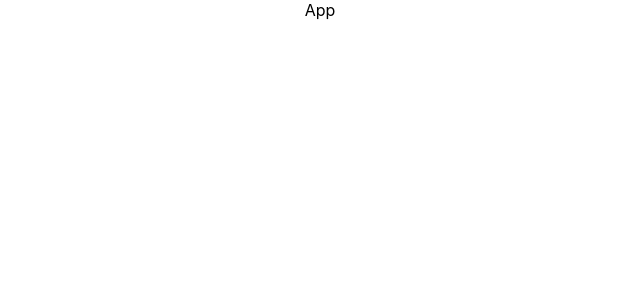
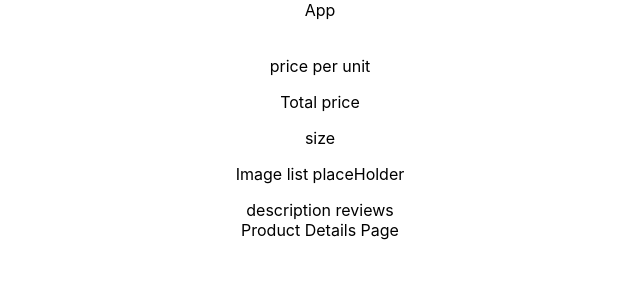
Before and after one commit to Marius-De-Allie/ProductView-React, a React (Create React App) app: page / in a window 1280 px wide. Shown: the top 300 px of the page, without its empty margins (320-960 px from the left). Built offline with nearby package versions, Linux system fonts and the light colour scheme.

Commit message:
Create new ProductDetails component, which will render specific product details

```diff
--- a/src/components/App.js
+++ b/src/components/App.js
@@ -1,10 +1,12 @@
 import React from 'react';
+import ProductDetails from './ProductDetails';
 import '../App.css';
 
 function App() {
   return (
     <div className="App">
       App
+      <ProductDetails />
     </div>
   );
 }
--- /dev/null
+++ b/src/components/ProductDetails.js
@@ -0,0 +1,25 @@
+import React from 'react';
+
+const ProductDetails = () => {
+
+  return (
+    <div className="prod-details">
+      <section classnalme="primary-details">
+        <div className="image">
+          <img src="" alt="" />
+        </div>
+        <p>price per unit</p>
+        <p>Total price</p>
+        <p>size</p>
+        <p>Image list placeHolder</p>
+      </section>
+      <section classnalme="sec-details">
+        description
+        reviews
+      </section>
+      Product Details Page
+    </div>
+  );
+};
+
+export default ProductDetails;
```
Also changed, not shown: 1 other file (tests, documents, lock files or other folders).
